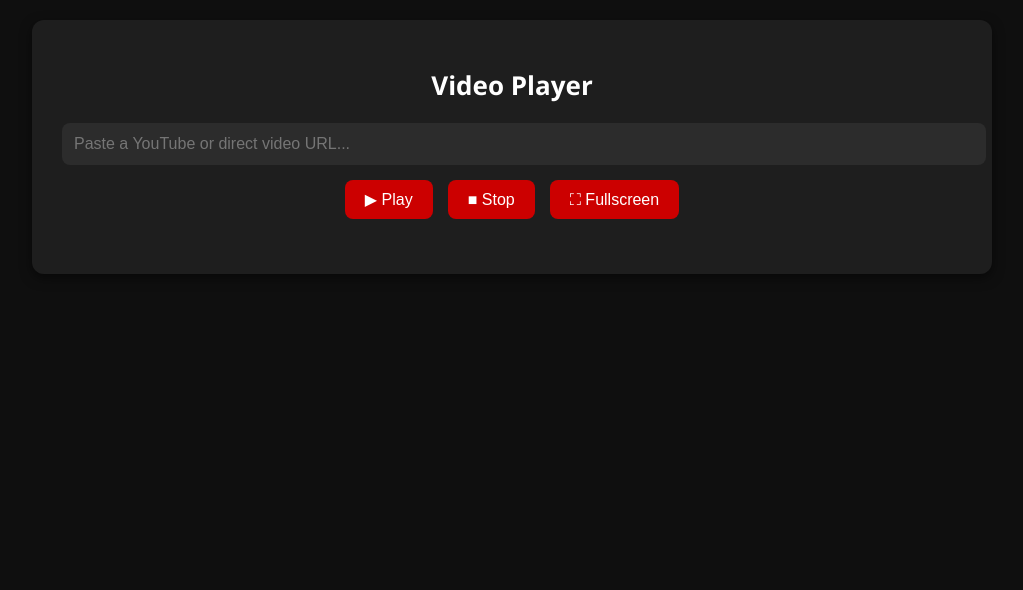
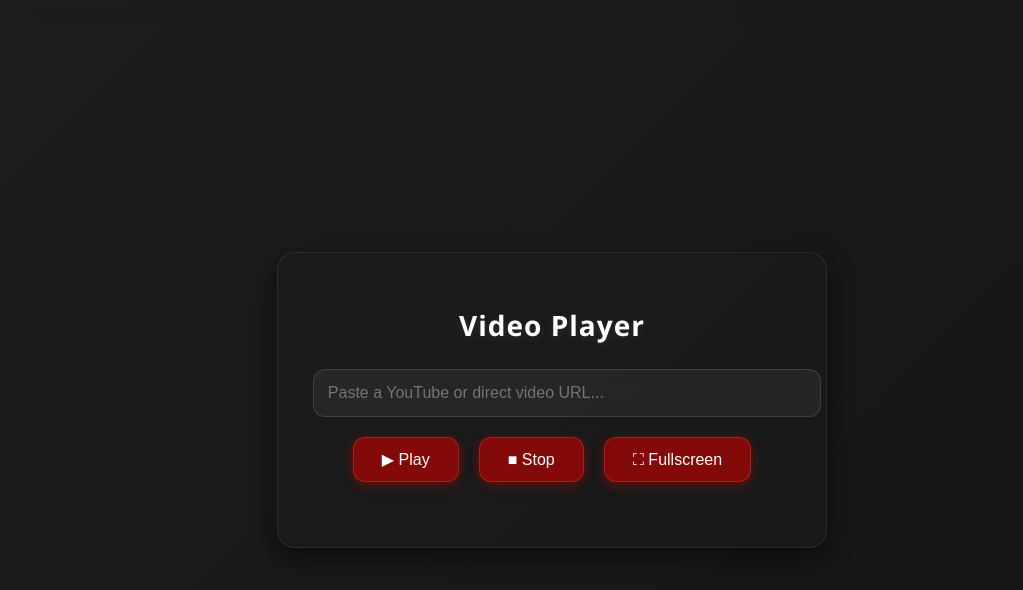
Before and after one commit to ERATZCOBRA/online-video-player, a React (Create React App) app: page / in a window 1280 px wide. Shown: the top 590 px of the page, without its empty margins (128-1151 px from the left). Built offline with nearby package versions, Linux system fonts and the light colour scheme.

Commit message:
Added Glassy UI

```diff
--- a/src/App.css
+++ b/src/App.css
@@ -1,73 +1,139 @@
+/* ===== GLOBAL ===== */
 body {
   margin: 0;
   font-family: 'Segoe UI', sans-serif;
-  background-color: #0f0f0f;
   color: #ffffff;
+  min-height: 100vh;
+  display: flex;
+  justify-content: center;
+  align-items: center;
+
+  /* Animated glassy gradient background */
+  background: linear-gradient(-45deg, #0f0f0f, #1a1a1a, #2a2a2a, #0f0f0f);
+  background-size: 400% 400%;
+  animation: gradientShift 16s ease infinite;
+
+  backdrop-filter: blur(12px);
+  -webkit-backdrop-filter: blur(12px);
+}
+
+@keyframes gradientShift {
+  0% { background-position: 0% 50%; }
+  50% { background-position: 100% 50%; }
+  100% { background-position: 0% 50%; }
 }
 
 .app {
   display: flex;
   justify-content: center;
-  padding: 20px;
+  padding: 40px;
+  width: 100%;
 }
 
+/* ===== MAIN CONTAINER ===== */
 .player-container {
-  background-color: #1e1e1e;
-  padding: 30px;
-  border-radius: 12px;
+  background: rgba(30, 30, 30, 0.35);
+  backdrop-filter: blur(18px) saturate(160%);
+  -webkit-backdrop-filter: blur(18px) saturate(160%);
+  border-radius: 18px;
+  border: 1px solid rgba(255, 255, 255, 0.08);
+  box-shadow:
+    0 8px 24px rgba(0, 0, 0, 0.6),
+    0 0 30px rgba(255, 0, 50, 0.05);
+  padding: 35px;
   width: 100%;
   max-width: 900px;
-  box-shadow: 0 4px 12px rgba(0, 0, 0, 0.5);
+  transition: all 0.4s ease;
 }
 
+.player-container:hover {
+  transform: scale(1.01);
+  box-shadow:
+    0 12px 36px rgba(0, 0, 0, 0.7),
+    0 0 50px rgba(255, 0, 60, 0.12);
+}
+
+/* ===== TITLE ===== */
 .title {
   text-align: center;
-  margin-bottom: 20px;
-  font-size: 26px;
+  margin-bottom: 25px;
+  font-size: 28px;
+  font-weight: 600;
+  color: #ffffff;
+  text-shadow: 0 2px 8px rgba(255, 255, 255, 0.1);
+  letter-spacing: 1px;
 }
 
+/* ===== INPUT ===== */
 input[type="text"] {
   width: 100%;
-  padding: 12px;
-  border-radius: 8px;
-  border: none;
+  padding: 14px;
+  border-radius: 12px;
+  border: 1px solid rgba(255, 255, 255, 0.12);
   outline: none;
-  margin-bottom: 15px;
+  margin-bottom: 20px;
   font-size: 16px;
-  background-color: #2c2c2c;
-  color: white;
+  background: rgba(255, 255, 255, 0.05);
+  color: #ffffff;
+  backdrop-filter: blur(8px);
+  transition: all 0.25s ease-in-out;
+  box-shadow: inset 0 0 10px rgba(255, 255, 255, 0.02);
 }
 
+input[type="text"]:focus {
+  background: rgba(255, 255, 255, 0.08);
+  border-color: rgba(255, 60, 60, 0.6);
+  box-shadow:
+    0 0 10px rgba(255, 60, 60, 0.4),
+    inset 0 0 8px rgba(255, 255, 255, 0.05);
+}
+
+/* ===== BUTTONS ===== */
 .buttons {
   display: flex;
   justify-content: center;
-  gap: 15px;
-  margin-bottom: 25px;
+  gap: 20px;
+  margin-bottom: 30px;
 }
 
 button {
-  background-color: #cc0000;
+  background: rgba(204, 0, 0, 0.6);
   color: white;
-  padding: 10px 20px;
-  border: none;
-  border-radius: 8px;
+  padding: 12px 28px;
+  border: 1px solid rgba(255, 80, 80, 0.3);
+  border-radius: 12px;
   font-size: 16px;
   cursor: pointer;
-  transition: background-color 0.2s ease-in-out;
+  transition: all 0.3s ease-in-out;
+  backdrop-filter: blur(8px);
+  box-shadow:
+    0 4px 12px rgba(204, 0, 0, 0.3),
+    0 0 10px rgba(255, 0, 0, 0.15);
 }
 
 button:hover {
-  background-color: #b30000;
+  background: rgba(255, 60, 60, 0.8);
+  transform: translateY(-2px);
+  box-shadow:
+    0 6px 18px rgba(255, 60, 60, 0.4),
+    0 0 20px rgba(255, 80, 80, 0.4);
 }
 
+/* ===== VIDEO BOX ===== */
 .video-box {
   display: flex;
   justify-content: center;
   align-items: center;
-  border-radius: 12px;
+  border-radius: 14px;
   overflow: hidden;
   margin-bottom: 20px;
   max-height: 90vh;
+  background: rgba(255, 255, 255, 0.03);
+  backdrop-filter: blur(10px);
+  border: 1px solid rgba(255, 255, 255, 0.08);
+  box-shadow:
+    inset 0 0 30px rgba(255, 255, 255, 0.02),
+    0 0 20px rgba(255, 255, 255, 0.05);
 }
 
 video,
@@ -85,12 +151,17 @@
   height: 90vh;
 }
 
+/* ===== VIDEO INFO ===== */
 .video-info {
-  padding: 15px 0;
-  border-top: 1px solid #333;
+  padding: 18px 0;
+  border-top: 1px solid rgba(255, 255, 255, 0.1);
+  text-align: center;
 }
 
 .video-title {
   font-size: 20px;
   margin-bottom: 10px;
+  font-weight: 500;
+  color: rgba(255, 255, 255, 0.9);
+  text-shadow: 0 0 8px rgba(255, 0, 0, 0.1);
 }
```
